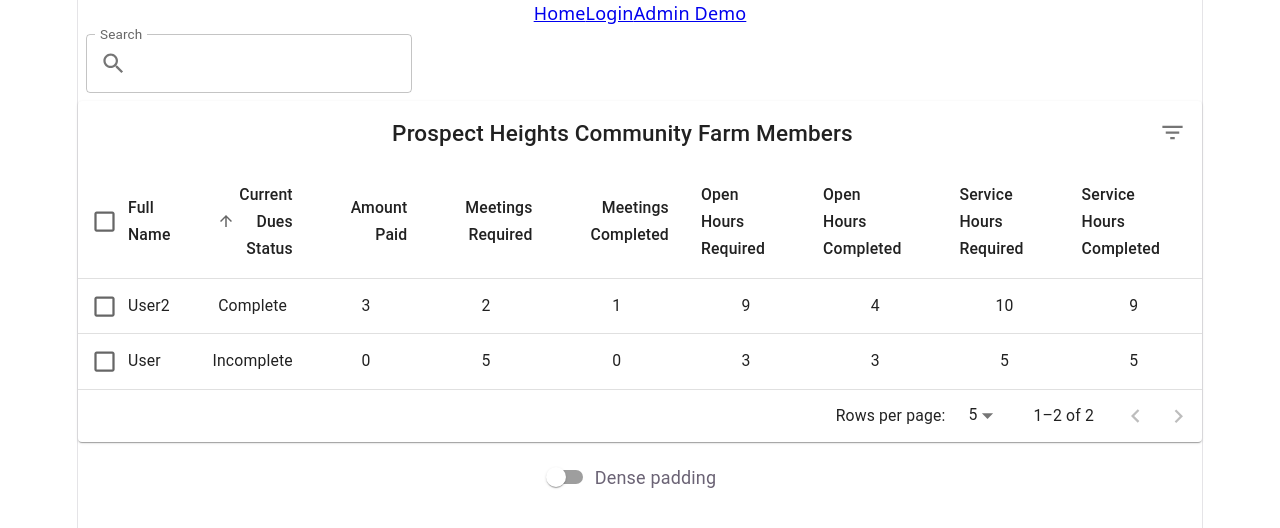
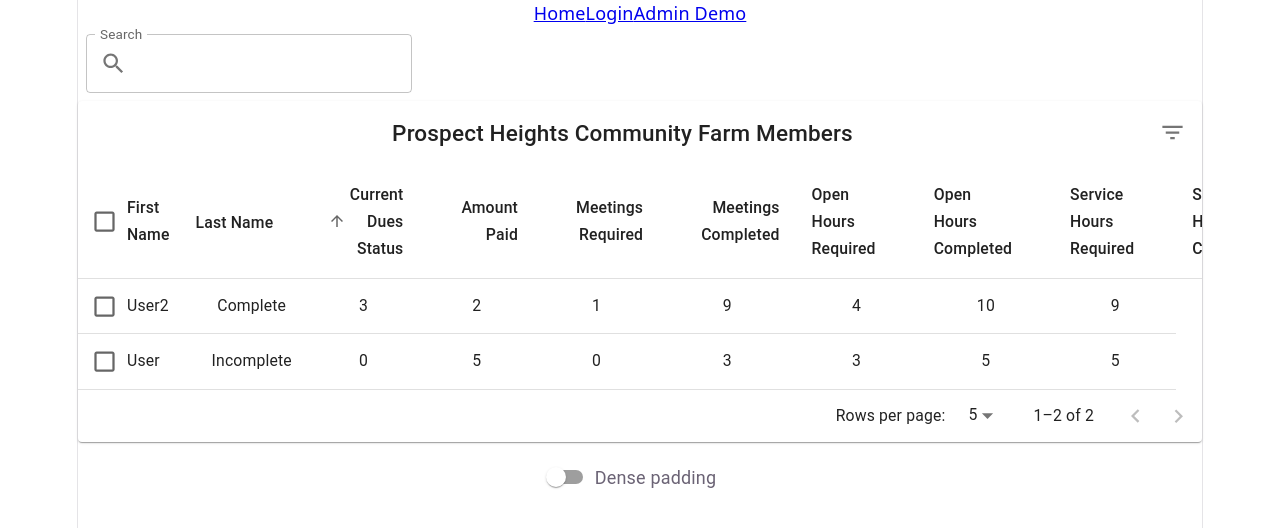
Before and after one commit to chiazo/phcf-platform, a React (Vite) app: page /admin in a window 1280 px wide. Shown: the top 528 px of the page. Built offline with nearby package versions, Linux system fonts and the light colour scheme.

Commit message:
Can share props between but now needs to change the search functionality

```diff
--- a/src/component/AdminMemberTableView.tsx
+++ b/src/component/AdminMemberTableView.tsx
@@ -23,7 +23,8 @@ import { visuallyHidden } from '@mui/utils';
 
 interface Data {
   id: number;
-  fullName: string;
+  firstName: string;
+  lastName: string;
   dueStatus: string; //DueState
   amountPaid: number; //Amount Paid
   meetingsRequired: number; //Meetings Required
@@ -36,7 +37,8 @@ interface Data {
 
 function createData(
   id: number,
-  fullName: string,
+  firstName: string,
+  lastName: string,
   dueStatus: string, //DueState
   amountPaid: number, //Amount Paid
   meetingsRequired: number, //Meetings Required
@@ -48,7 +50,8 @@ function createData(
 ): Data {
   return {
     id,
-    fullName,
+    firstName,
+    lastName,
     dueStatus, //DueState
     amountPaid, //Amount Paid
     meetingsRequired, //Meetings Required
@@ -61,8 +64,8 @@ function createData(
 }
 
 const rows = [
-  createData(1, "User", 'Incomplete', 0, 5, 0, 3, 3, 5, 5),
-  createData(2, "User2", 'Complete', 3, 2, 1, 9, 4, 10, 9),
+  createData(1, "User", "Buser", 'Incomplete', 0, 5, 0, 3, 3, 5, 5),
+  createData(2, "User2", "Duser", 'Complete', 3, 2, 1, 9, 4, 10, 9),
 ];
 
 function descendingComparator<T>(a: T, b: T, orderBy: keyof T) {
@@ -98,10 +101,16 @@ interface HeadCell {
 
 const headCells: readonly HeadCell[] = [
   {
-    id: 'fullName',
+    id: 'firstName',
     numeric: false,
     disablePadding: true,
-    label: 'Full Name',
+    label: 'First Name',
+  },
+  {
+    id: 'lastName',
+    numeric: false,
+    disablePadding: true,
+    label: 'Last Name',
   },
   {
     id: 'dueStatus',
@@ -264,13 +273,19 @@ function EnhancedTableToolbar(props: EnhancedTableToolbarProps) {
     </Toolbar>
   );
 }
-export default function EnhancedTable() {
+export default function EnhancedTable({ members }: { members: String[] } ) {
   const [order, setOrder] = React.useState<Order>('asc');
   const [orderBy, setOrderBy] = React.useState<keyof Data>('dueStatus');
   const [selected, setSelected] = React.useState<readonly number[]>([]);
   const [page, setPage] = React.useState(0);
   const [dense, setDense] = React.useState(false);
   const [rowsPerPage, setRowsPerPage] = React.useState(5);
+
+  React.useEffect(() => {
+    if (members.length !== 0){
+      console.log(members)
+    }
+  })
 
   const handleRequestSort = (
     event: React.MouseEvent<unknown>,
@@ -383,7 +398,7 @@ export default function EnhancedTable() {
                       scope="row"
                       padding="none"
                     >
-                      {row.fullName}
+                      {row.firstName}
                     </TableCell>
                     <TableCell align="center">{row.dueStatus}</TableCell>
                     <TableCell align="center">{row.amountPaid}</TableCell>
--- a/src/component/SearchBar.tsx
+++ b/src/component/SearchBar.tsx
@@ -5,8 +5,14 @@ import InputLabel from '@mui/material/InputLabel';
 import InputAdornment from '@mui/material/InputAdornment';
 import FormControl from '@mui/material/FormControl';
 import SearchIcon from '@mui/icons-material/Search';
+import Table from './AdminMemberTableView';
 
-export default function InputAdornments() {
+// async function getMembersFromSearch(){
+//   console.log
+// }
+
+export default function InputAdornments()  {
+  const [serachedMembers, setSearchedMembers] = React.useState<String[]>([]);
   const outlinedAmountId = React.useId();
 
   return (
@@ -21,6 +27,7 @@ export default function InputAdornments() {
           />
         </FormControl>
       </div>
+      <Table members = {serachedMembers}/>
     </Box>
   );
 }
--- a/src/pages/AdminPage.tsx
+++ b/src/pages/AdminPage.tsx
@@ -1,4 +1,4 @@
-import Table from '../component/AdminMemberTableView'
+// import Table from '../component/AdminMemberTableView'
 import Navigation from './NavigationPage'
 import SearchBar from '../component/SearchBar'
 
@@ -7,7 +7,6 @@ function AdminPage () {
         <>
         <Navigation/>
         <SearchBar/>
-        <Table/>
         </>
     );
 
```
